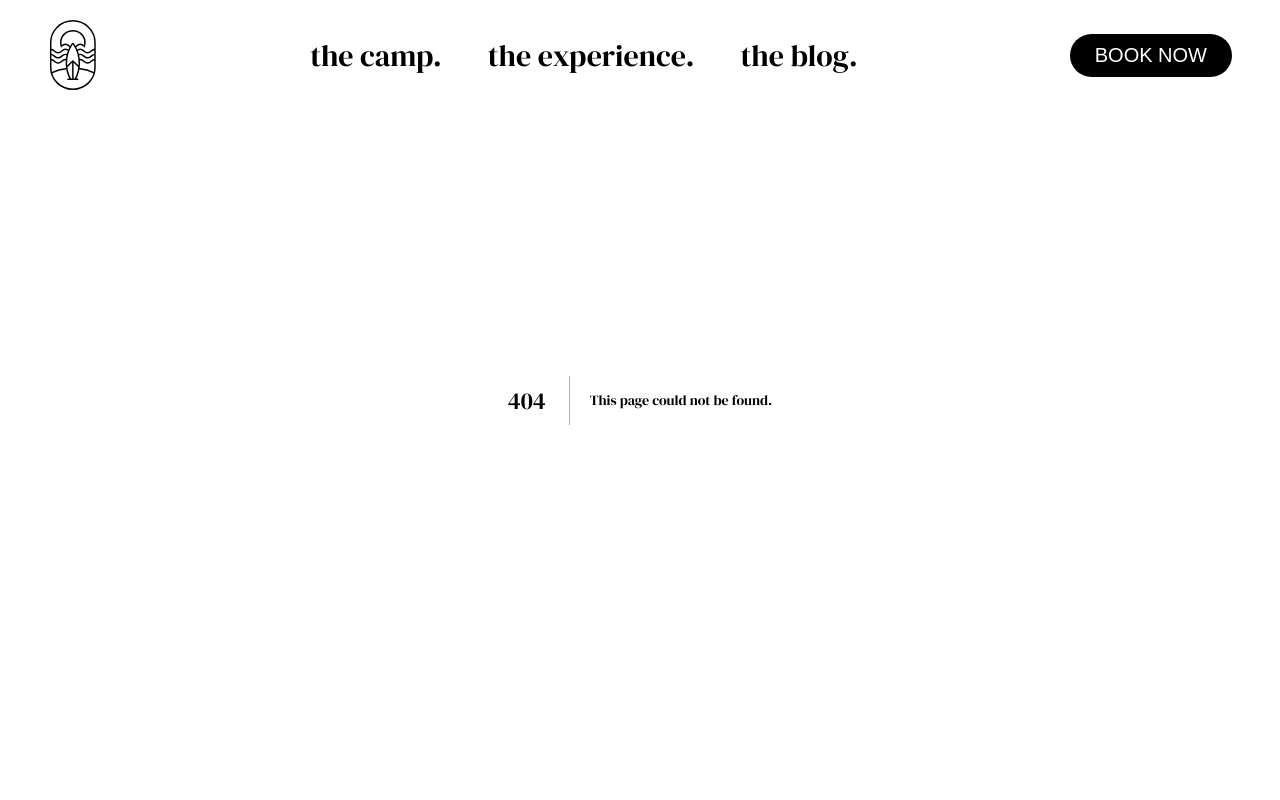
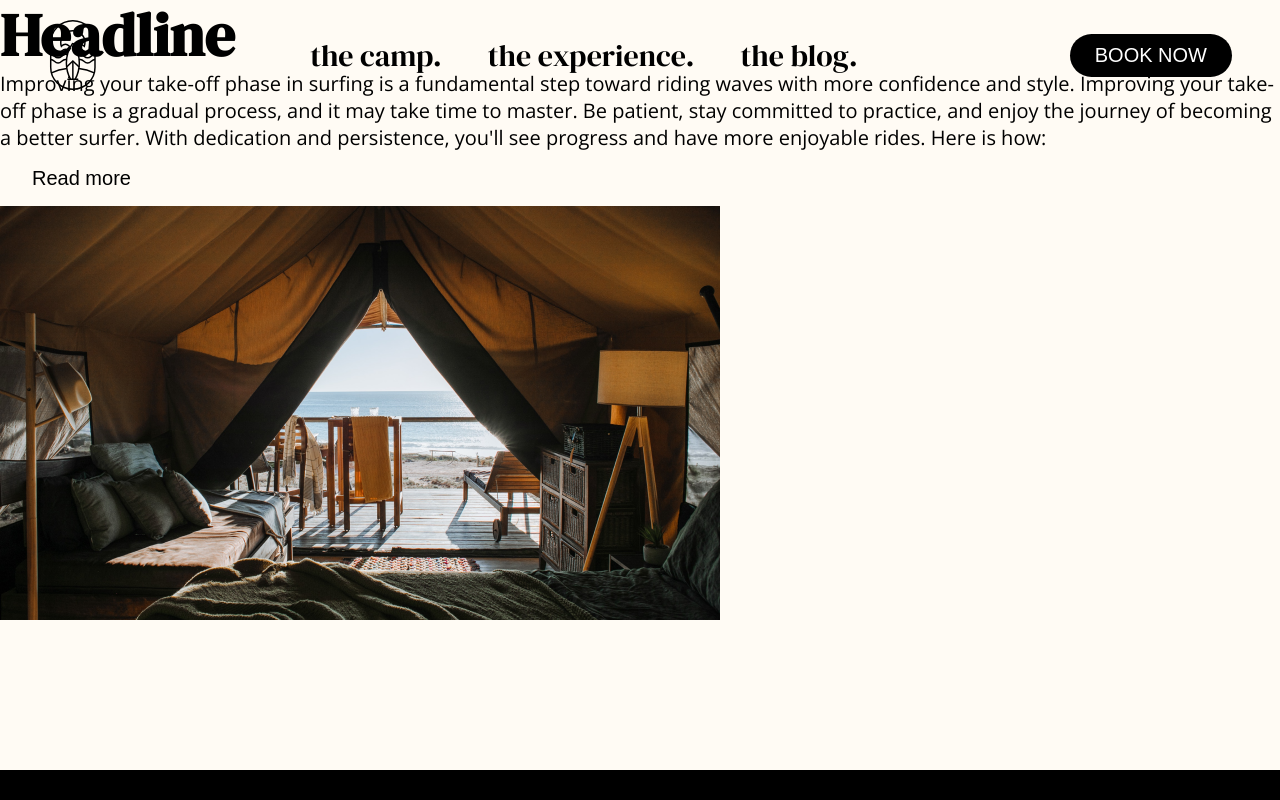
Before and after one commit to gervais-amoah/surfcamp_frontend, a Next.js app: page /blog in a window 1280 px wide. Before the commit this address had no page. Shown: the top 800 px of the page. Built offline with nearby package versions, Linux system fonts and the light colour scheme.

Commit message:
HighlightArcticle template

```diff
--- /dev/null
+++ b/app/_components/Blog/HighlightArcticle.jsx
@@ -0,0 +1,20 @@
+import Link from 'next/link';
+import React from 'react';
+
+export default function HighlightArcticle({ data }) {
+  const { headline, excerpt, slug, featuredImage } = data;
+
+  return (
+    <article className="highlight-article">
+      <div className="highlight-article__info">
+        <h3>{headline}</h3>
+        <p className="copy">{excerpt}</p>
+        <Link href={`blog/${slug}`}>
+          <button className="btn btn--medium">Read more</button>
+        </Link>
+      </div>
+
+      <img src={featuredImage} alt="hero" />
+    </article>
+  );
+}
--- /dev/null
+++ b/app/blog/page.jsx
@@ -0,0 +1,26 @@
+import React from 'react';
+import HighlightArcticle from '@/app/_components/Blog/HighlightArcticle';
+
+export default function BlogPage() {
+  const highlightArticliData = {
+    headline: 'Headline',
+    excerpt: (
+      <>
+        Improving your take-off phase in surfing is a fundamental step toward
+        riding waves with more confidence and style. Improving your take-off
+        phase is a gradual process, and it may take time to master. Be patient,
+        stay committed to practice, and enjoy the journey of becoming a better
+        surfer. With dedication and persistence, you&apos;ll see progress and
+        have more enjoyable rides. Here is how:
+      </>
+    ),
+    slug: 'post-slug',
+    featuredImage: '/assets/hero-experience.png',
+  };
+
+  return (
+    <div>
+      <HighlightArcticle data={highlightArticliData} />
+    </div>
+  );
+}
```
